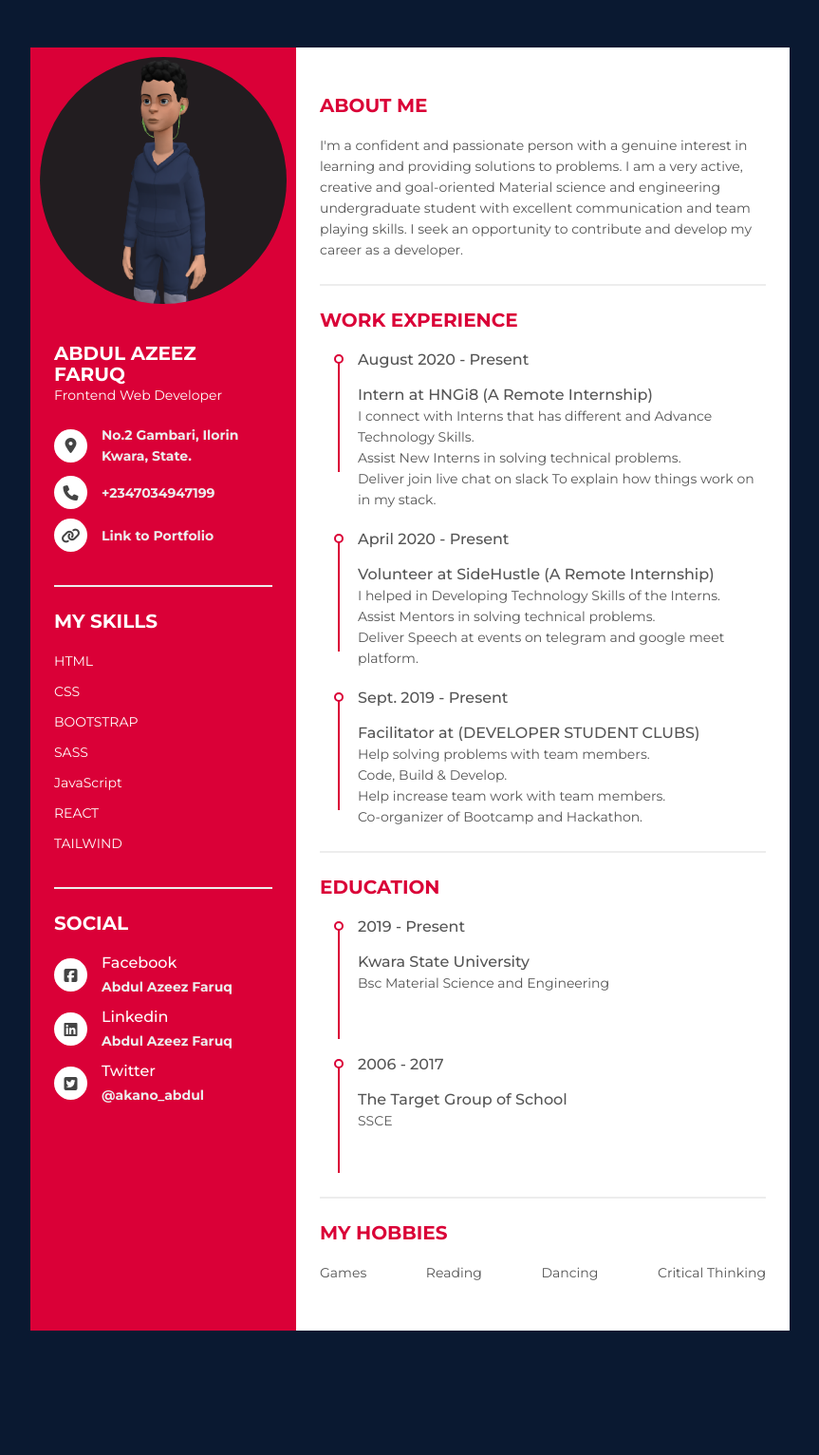
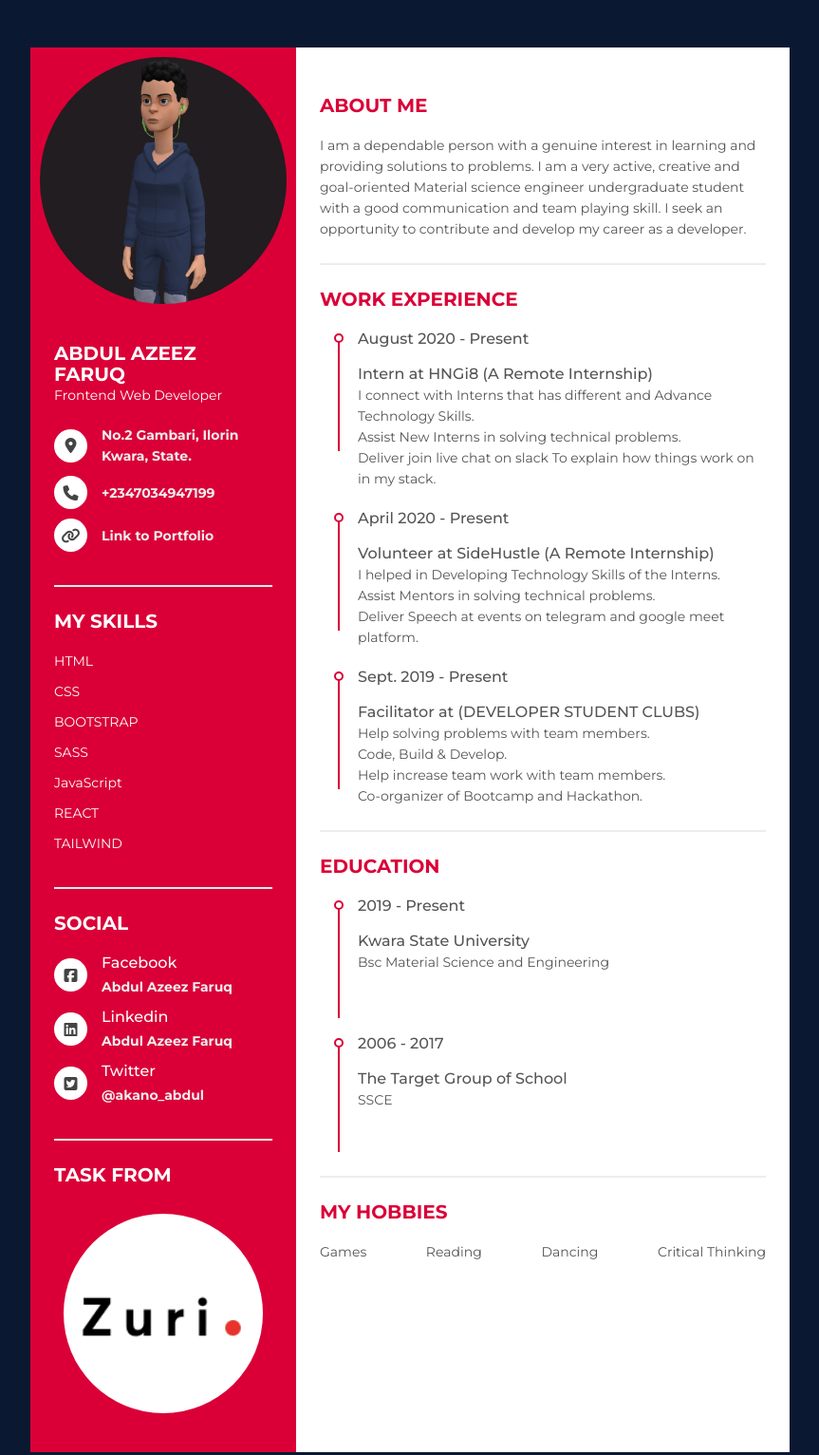
Before and after one commit to umarfaruq43/My-cv, a plain HTML site: page index.html in a window 1280 px wide. Shown: the whole page at 95% size, without its empty margins (208-1071 px from the left). Before the commit the page ends 1451 px from the top, so only its background shows below. Drawn offline with Linux system fonts and the light colour scheme.

Commit message:
Adding name function

```diff
--- a/index.html
+++ b/index.html
@@ -21,7 +21,7 @@
       <div class="resume_content">
         <div class="resume_item resume_info">
           <div class="title">
-            <p class="bold">Abdul Azeez Faruq</p>
+            <p class="bold" id="name"></p>
             <p class="regular">Frontend Web Developer</p>
           </div>
           <ul>
@@ -154,18 +154,27 @@
             </li>
           </ul>
         </div>
+        <div class="resume_item resume_skill">
+          <div class="title">
+            <p class="bold">Task From</p>
+          </div>
+          <a href="http://www.hng.com"> <img src="img/zurilogo.png" alt="">
+          </a>
+        </div>
+
       </div>
     </div>
+
     <div class="resume_right">
       <div class="resume_item resume_about">
         <div class="title">
           <p class="bold">About Me</p>
         </div>
         <p>
-          I'm a confident and passionate person with a genuine interest in learning and providing
-          solutions to problems. I am a very active, creative and goal-oriented Material science and engineering
+          I am a dependable person with a genuine interest in learning and providing
+          solutions to problems. I am a very active, creative and goal-oriented Material science engineer
           undergraduate
-          student with excellent communication and team playing skills. I seek an opportunity to contribute and
+          student with a good communication and team playing skill. I seek an opportunity to contribute and
           develop my career as a developer.</p>
       </div>
       <div class="resume_item resume_work">
@@ -221,7 +230,7 @@
             <div class="date">2019 - Present</div>
             <div class="info">
               <p class="semi-bold">Kwara State University</p>
-              <p>Bsc  Material Science and Engineering
+              <p>Bsc Material Science and Engineering
           </li>
           <br>
           <br>
@@ -250,6 +259,14 @@
     </div>
   </div>
   </div>
+  <script>
+    function printName(name) {
+      const nameBlock = document.querySelector("#name");
+      return (nameBlock.innerHTML = name);
+    }
+    printName("Abdul Azeez Faruq");
+
+  </script>
 </body>
 
 </html>
```
Also changed, not shown: img/zurilogo.png (added).
